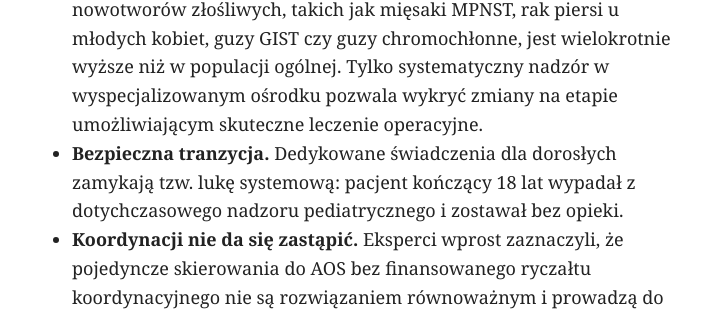
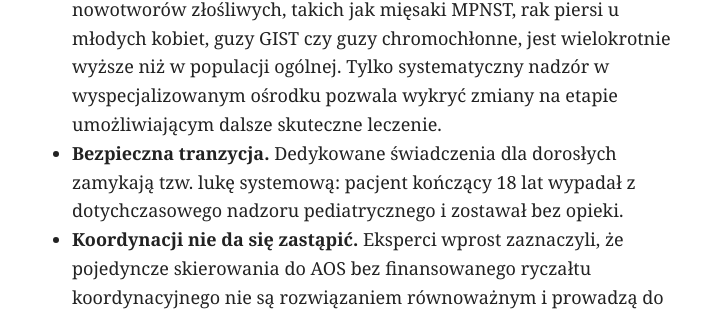
Before and after one commit to sylwiaeb/nf1news, a Jekyll site: the page built from _posts/2026-10-29-czarno-na-bialym-raport-aotmit.md, in a window 1280 px wide and 900 px high, scrolled down 3320 px. Shown: the part 292-603 px from the top of the window, without its empty margins (288-990 px from the left). Built offline with Jekyll 4.4.1, drawn with Linux system fonts in a browser that asks for light colours; some of the changed text lies outside the part shown.

Commit message:
Popraw sformułowanie w punkcie o profilaktyce onkologicznej
Co-Authored-By: Claude Opus 5.5 <noreply@anthropic.com>
Claude-Session: https://claude.ai/code/session_019jaYASJxLt3b2qxxJQMkS2

```diff
--- a/_posts/2026-10-29-czarno-na-bialym-raport-aotmit.md
+++ b/_posts/2026-10-29-czarno-na-bialym-raport-aotmit.md
@@ -71,7 +71,7 @@ Wynik był jednoznaczny: **100% opiniujących klinicystów** opowiedziało się
 Eksperci wskazali następujące kluczowe argumenty:
 
 - **Precyzyjne rozpoznanie i zapobieganie błędom.** U dzieci i młodzieży prawidłowe różnicowanie poszczególnych typów rasopatii i neurofibromatoz zapobiega błędnemu szacowaniu ryzyka. Pozwala uniknąć zarówno „przediagnozowania”, jak i niedocenienia objawów.
-- **Profilaktyka onkologiczna u dorosłych.** U dorosłych z NF1 ryzyko nowotworów złośliwych, takich jak mięsaki MPNST, rak piersi u młodych kobiet, guzy GIST czy guzy chromochłonne, jest wielokrotnie wyższe niż w populacji ogólnej. Tylko systematyczny nadzór w wyspecjalizowanym ośrodku pozwala wykryć zmiany na etapie umożliwiającym skuteczne leczenie operacyjne.
+- **Profilaktyka onkologiczna u dorosłych.** U dorosłych z NF1 ryzyko nowotworów złośliwych, takich jak mięsaki MPNST, rak piersi u młodych kobiet, guzy GIST czy guzy chromochłonne, jest wielokrotnie wyższe niż w populacji ogólnej. Tylko systematyczny nadzór w wyspecjalizowanym ośrodku pozwala wykryć zmiany na etapie umożliwiającym dalsze skuteczne leczenie.
 - **Bezpieczna tranzycja.** Dedykowane świadczenia dla dorosłych zamykają tzw. lukę systemową: pacjent kończący 18 lat wypadał z dotychczasowego nadzoru pediatrycznego i zostawał bez opieki.
 - **Koordynacji nie da się zastąpić.** Eksperci wprost zaznaczyli, że pojedyncze skierowania do AOS bez finansowanego ryczałtu koordynacyjnego nie są rozwiązaniem równoważnym i prowadzą do przerwania ciągłości leczenia.
 
```
